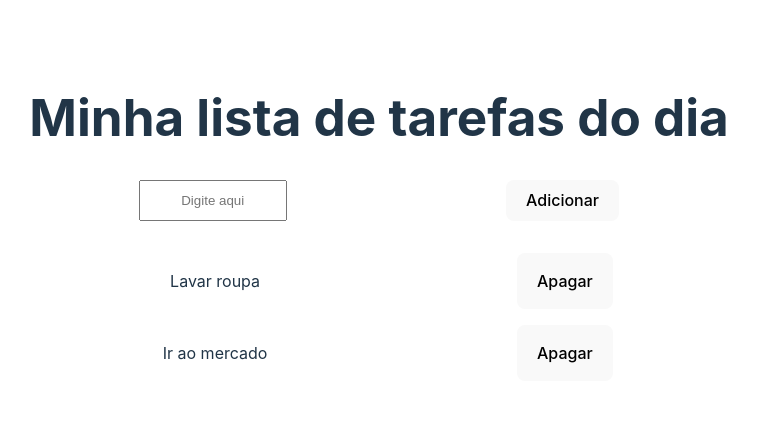
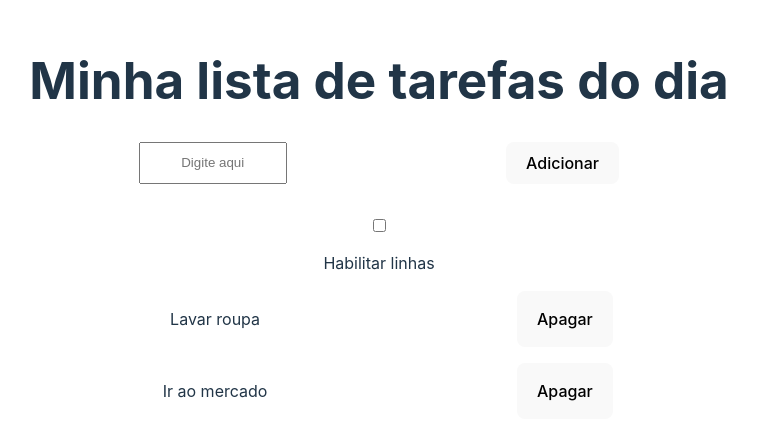
Before and after one commit to rmoraesaraujo/MiniProjetoComReactJS, a React (Vite) app: page / in a window 1280 px wide. Shown: the part 182-622 px from the top of the page, without its empty margins (261-1018 px from the left). Built offline with nearby package versions, Linux system fonts and the light colour scheme.

Commit message:
Adicionado função de exibir/remover linhas de separação entre tarefas

```diff
--- a/src/App.css
+++ b/src/App.css
@@ -64,3 +64,7 @@
     text-align: center;
   }
 }
+
+.bottom-border {
+  border-bottom: 2px solid white;
+}
--- a/src/ItemsContainer.jsx
+++ b/src/ItemsContainer.jsx
@@ -1,13 +1,24 @@
+import { useState } from 'react';
 import TaskItem from './TaskItem';
 
 const ItemsContainer = ({ listaDeTarefas, removerDaLista }) => {
+  const [checked, setChecked] = useState(false);
   return (
     <div className="items-container">
+      <input
+        type="checkbox"
+        name="border-bottom"
+        id="border-btn"
+        checked={checked}
+        onClick={() => setChecked(!checked)}
+      />
+      <label htmlFor="border-bottom">Habilitar linhas</label>
       {listaDeTarefas.map((t, idx) => (
         <TaskItem
           tarefa={t}
           removerDaLista={removerDaLista}
           key={`task-item-${idx}`}
+          showBorderBottom={checked}
         />
       ))}
     </div>
--- a/src/TaskItem.jsx
+++ b/src/TaskItem.jsx
@@ -1,6 +1,6 @@
-const TaskItem = ({ tarefa, removerDaLista }) => {
+const TaskItem = ({ tarefa, removerDaLista, showBorderBottom }) => {
   return (
-    <div className="task-item">
+    <div className={`task-item ${showBorderBottom ? 'bottom-border' : ''}`}>
       <p>{tarefa}</p>
       <button onClick={() => removerDaLista(tarefa)}>Apagar</button>
     </div>
```
